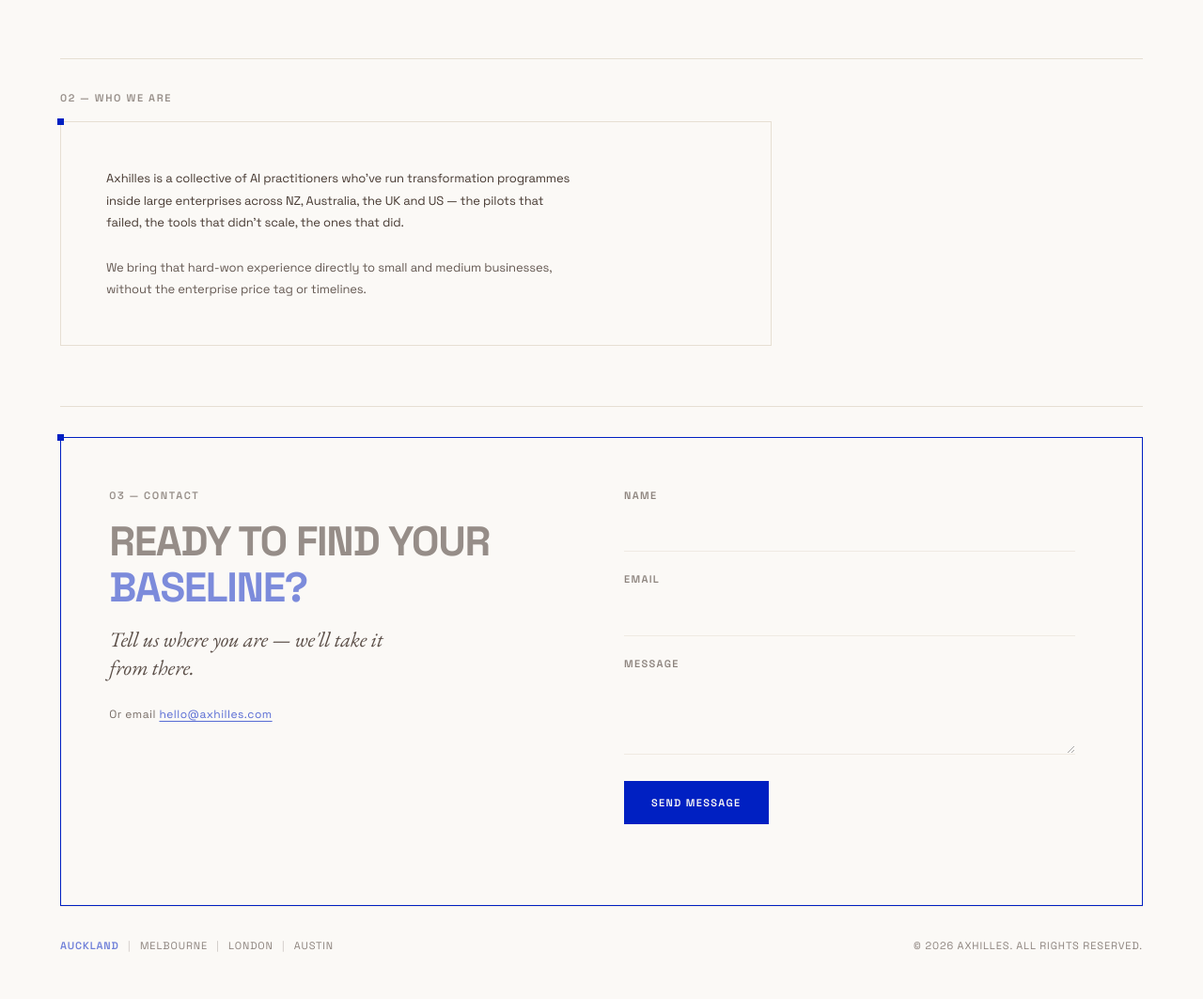
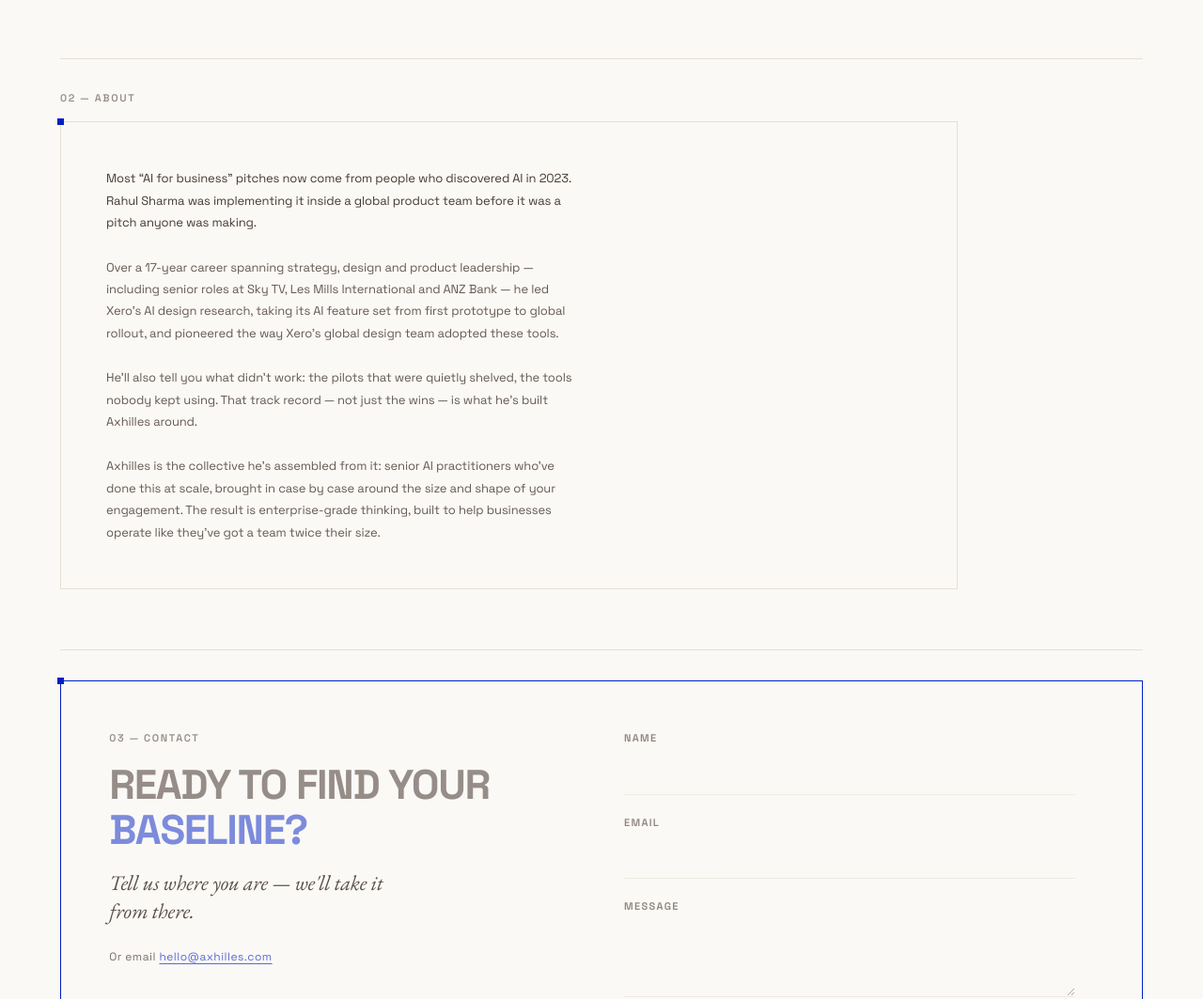
Before and after one commit to rsharmanz-web/axhilles, a plain HTML site: page index.html in a window 1280 px wide. Shown: the part 946-2009 px from the top of the page at 94% size. Drawn offline with nearby package versions, Linux system fonts and the light colour scheme.

Commit message:
Rename Who to About and refresh founder story copy
Swap the collective blurb for Rahul's track record and how Axhilles
is assembled around each engagement.

Co-authored-by: Cursor <cursoragent@cursor.com>

```diff
--- a/index.html
+++ b/index.html
@@ -16,7 +16,7 @@
     <a href="#top" class="logo-mark nav-link">axhilles</a>
     <div class="links">
       <a class="nav-link" href="#why">01 why</a>
-      <a class="nav-link" href="#who">02 who</a>
+      <a class="nav-link" href="#about">02 about</a>
       <a class="nav-link" href="#contact">03 contact</a>
     </div>
     <button class="nav-toggle" aria-label="Toggle menu" aria-expanded="false">
@@ -68,16 +68,21 @@
       </div>
     </section>
 
-    <section id="who" class="grid-container">
-      <div class="col-span-8">
-        <p class="index-label">02 — Who we are</p>
+    <section id="about" class="grid-container">
+      <div class="col-span-10">
+        <p class="index-label">02 — About</p>
         <div class="schematic-box">
           <p class="body-copy" style="margin-top:0; opacity:0.9;">
-            Axhilles is a collective of AI practitioners who've run transformation programmes inside large enterprises
-            across NZ, Australia, the UK and US — the pilots that failed, the tools that didn't scale, the ones that did.
+            Most &ldquo;AI for business&rdquo; pitches now come from people who discovered AI in 2023. Rahul Sharma was implementing it inside a global product team before it was a pitch anyone was making.
           </p>
           <p class="body-copy">
-            We bring that hard-won experience directly to small and medium businesses, without the enterprise price tag or timelines.
+            Over a 17-year career spanning strategy, design and product leadership — including senior roles at Sky TV, Les Mills International and ANZ Bank — he led Xero&rsquo;s AI design research, taking its AI feature set from first prototype to global rollout, and pioneered the way Xero&rsquo;s global design team adopted these tools.
+          </p>
+          <p class="body-copy">
+            He&rsquo;ll also tell you what didn&rsquo;t work: the pilots that were quietly shelved, the tools nobody kept using. That track record — not just the wins — is what he&rsquo;s built Axhilles around.
+          </p>
+          <p class="body-copy">
+            Axhilles is the collective he&rsquo;s assembled from it: senior AI practitioners who&rsquo;ve done this at scale, brought in case by case around the size and shape of your engagement. The result is enterprise-grade thinking, built to help businesses operate like they&rsquo;ve got a team twice their size.
           </p>
         </div>
       </div>
--- a/styles.css
+++ b/styles.css
@@ -183,6 +183,7 @@ nav.topbar .links { display: flex; gap: 2.5rem; }
 .col-span-4 { grid-column: span 4; }
 .col-span-6 { grid-column: span 6; }
 .col-span-8 { grid-column: span 8; }
+.col-span-10 { grid-column: span 10; }
 .col-span-12 { grid-column: span 12; }
 
 p.body-copy {
@@ -490,7 +491,7 @@ a.nav-link.active { color: var(--color-cobalt); }
 }
 
 @media (max-width: 720px) {
-  .col-span-7, .col-span-5, .col-span-4, .col-span-6, .col-span-8 { grid-column: span 12; }
+  .col-span-7, .col-span-5, .col-span-4, .col-span-6, .col-span-8, .col-span-10 { grid-column: span 12; }
   nav.topbar { flex-direction: row; align-items: center; gap: 1.5rem; margin-bottom: 3rem; }
   nav.topbar .links {
     display: none;
```
